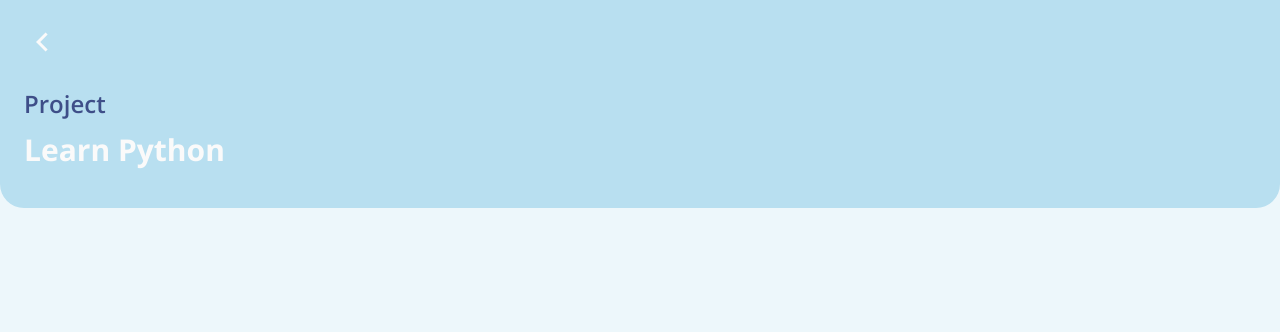
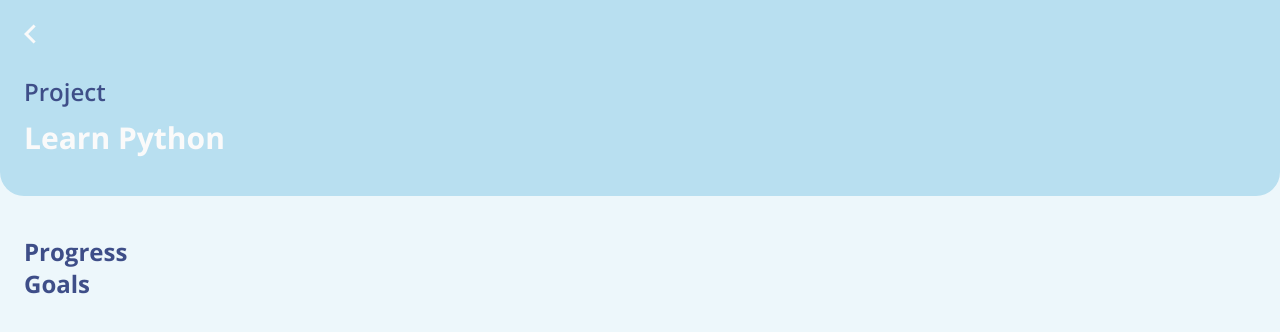
Before and after one commit to MiltonEBR/Diaguin-fe, a React (Create React App) app: page /project/1 in a window 1280 px wide. Shown: the top 332 px of the page. Built offline with nearby package versions, Linux system fonts and the light colour scheme.

Commit message:
Finished header design

```diff
--- a/src/Components/Header/index.tsx
+++ b/src/Components/Header/index.tsx
@@ -4,13 +4,19 @@ import { IconContext } from 'react-icons';
 import Subtitle from '../Texts/Subtitle';
 import Title from '../Texts/Title';
 
-function Header({ name }: { name: string }): JSX.Element {
+function Header({
+  name,
+  className,
+}: {
+  name: string;
+  className?: string;
+}): JSX.Element {
   return (
     <div
-      className="bg-blue-ligth px-6 pt-6 pb-10 rounded-b-3xl
-                    absolute w-full left-0 top-0"
+      className={`bg-blue-ligth px-6 pt-4 pb-10 rounded-b-3xl
+                    w-screen ${className}`}
     >
-      <button type="button" className="mb-7">
+      <button type="button" className="mb-6 -ml-3">
         <IconContext.Provider value={{ className: 'fill-gray-50 h-9 w-9' }}>
           <Arrow />
         </IconContext.Provider>
@@ -21,4 +27,8 @@ function Header({ name }: { name: string }): JSX.Element {
   );
 }
 
+Header.defaultProps = {
+  className: '',
+};
+
 export default Header;
--- a/src/Views/Project/index.tsx
+++ b/src/Views/Project/index.tsx
@@ -1,12 +1,16 @@
 import React from 'react';
 import Header from '../../Components/Header';
+import Subtitle from '../../Components/Texts/Subtitle';
 
 const dummyTitle = 'Learn Python';
 
 function Project(): JSX.Element {
   return (
     <div className="flex flex-col h-full box-content">
-      <Header name={dummyTitle} />
+      <Header name={dummyTitle} className="-ml-6 -mt-6 mb-10" />
+      <Subtitle txt="Progress" />
+
+      <Subtitle txt="Goals" />
     </div>
   );
 }
```
